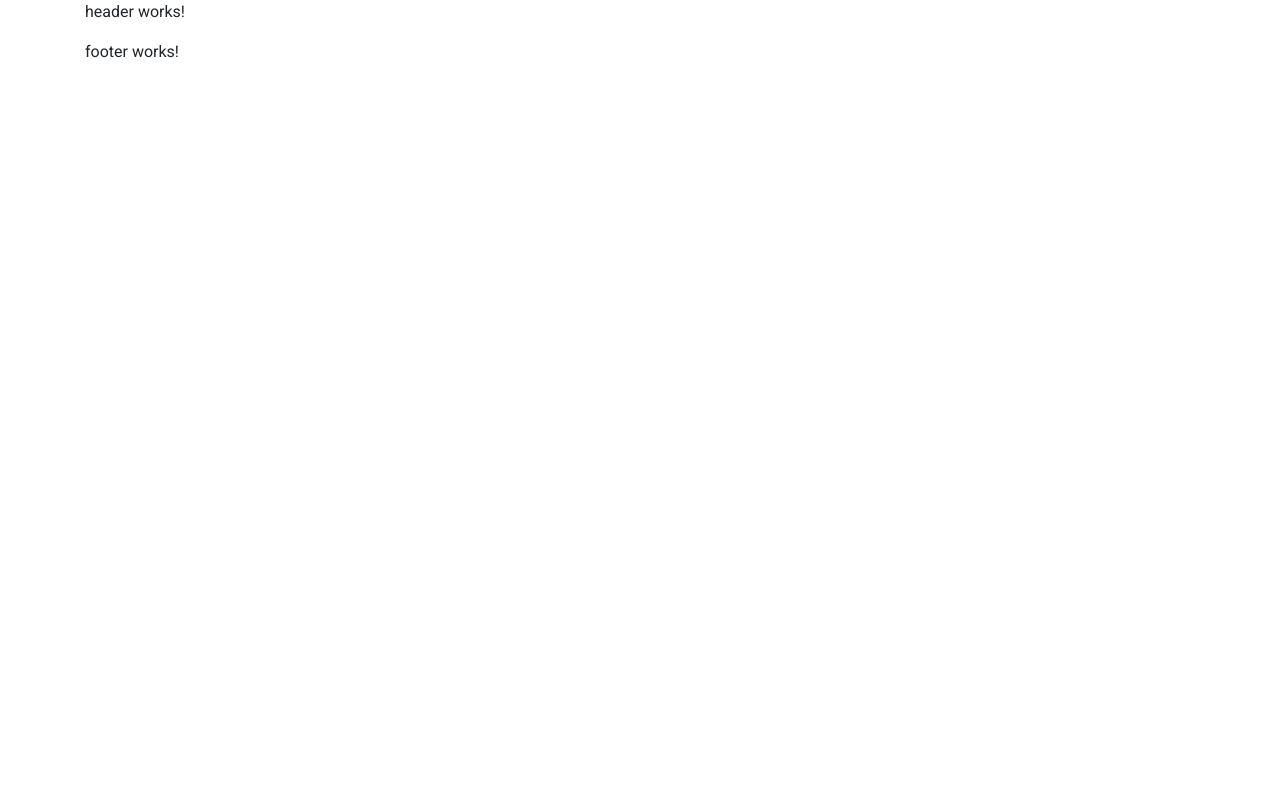
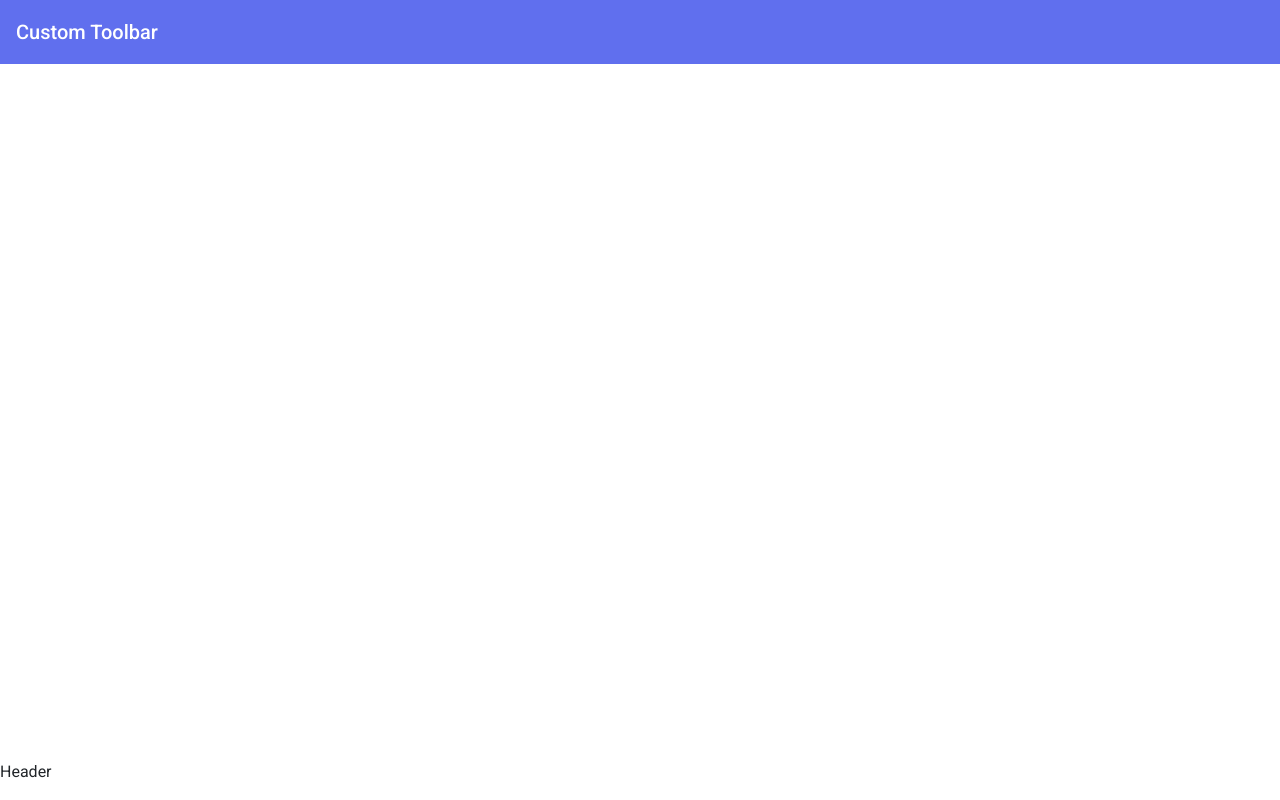
Before and after one commit to GrzegorzFryger/KindergartenSystem-client, an Angular app: page /auth in a window 1280 px wide. Built offline with nearby package versions, Linux system fonts and the light colour scheme.

Commit message:
Add login page

```diff
--- a/src/app/app.component.html
+++ b/src/app/app.component.html
@@ -1,17 +1,9 @@
-<div class="container root">
-  <div class="row header">
-    <div class="col">
-      <app-header></app-header>
-    </div>
-  </div>
-  <div class="row app-context">
-    <div class="col">
-      <router-outlet></router-outlet>
-    </div>
-  </div>
-  <div class="row footer">
-    <div class="col">
-      <app-footer></app-footer>
-    </div>
-  </div>
+<div class="container-fluid h-100 m-0 p-0">
+  <header class="" *ngIf="!isPublicPage()">
+    <app-header></app-header>
+  </header>
+  <router-outlet></router-outlet>
 </div>
+<footer class="footer" *ngIf="!isPublicPage()">
+  <app-footer></app-footer>
+</footer>
--- a/src/app/app.component.scss
+++ b/src/app/app.component.scss
@@ -0,0 +1,5 @@
+.footer {
+  position: absolute;
+  bottom: 0;
+  width: 100%;
+}
--- a/src/app/app.component.ts
+++ b/src/app/app.component.ts
@@ -1,4 +1,5 @@
-import { Component } from '@angular/core';
+import {Component} from '@angular/core';
+import {Router} from '@angular/router';
 
 @Component({
   selector: 'app-root',
@@ -6,5 +7,13 @@ import { Component } from '@angular/core';
   styleUrls: ['./app.component.scss']
 })
 export class AppComponent {
+  readonly regex = new RegExp(/\/auth\/.*/);
   title = 'KindergartenSystem';
+
+  constructor(private router: Router) {
+  }
+
+  public isPublicPage(): boolean {
+      return this.regex.test(this.router.url);
+  }
 }
--- a/src/app/layout/footer/footer.component.html
+++ b/src/app/layout/footer/footer.component.html
@@ -1 +1,3 @@
-<p>footer works!</p>
+<div class="container-fluid m-0 p-0">
+  <p>Header</p>
+</div>
--- a/src/app/layout/header/header.component.html
+++ b/src/app/layout/header/header.component.html
@@ -1 +1,7 @@
-<p>header works!</p>
+<div class="container-fluid m-0 p-0">
+  <mat-toolbar color="primary" class="header">
+    <mat-toolbar-row>
+      <span>Custom Toolbar</span>
+    </mat-toolbar-row>
+  </mat-toolbar>
+</div>
--- a/src/app/layout/header/header.component.scss
+++ b/src/app/layout/header/header.component.scss
@@ -0,0 +1,4 @@
+.mat-toolbar.mat-primary {
+  background: #606FEE;
+  color: #fff;
+}
--- a/src/app/modules/auth/page/login/login.component.html
+++ b/src/app/modules/auth/page/login/login.component.html
@@ -1 +1,40 @@
-<p>login works!</p>
+<!--<div class="container-fluid h-100 px-0">-->
+  <div class="row justify-content-center align-items-center background-image mx-0">
+    <div class="col-auto">
+      <mat-card class="mat-elevation-z16">
+        <div class="row justify-content-center align-items-center">
+          <mat-card-title>Zaloguj się do aplikacji</mat-card-title>
+        </div>
+        <mat-card-content>
+          <div class="row justify-content-center align-items-center">
+            <form [formGroup]="loginFrom" (ngSubmit)="onSubmit()" >
+              <p>
+                <mat-form-field appearance="standard"  >
+                  <mat-label>Email</mat-label>
+                  <label>
+                    <input matInput placeholder="email" formControlName="email" >
+                  </label>
+                  <mat-error *ngIf="hasError('email', 'required')">Email jest wymagany</mat-error>
+                  <mat-error *ngIf="hasError('email', 'email')">Wpisz popawny email</mat-error>
+                </mat-form-field>
+              </p>
+              <p>
+                <mat-form-field appearance="standard"  >
+                  <mat-label>Hasło</mat-label>
+                  <label>
+                    <input matInput placeholder="password" formControlName="password" >
+                  </label>
+                  <mat-error *ngIf="hasError('password', 'required')">Hasło jest wymagane</mat-error>
+                </mat-form-field>
+              </p>
+              <div class="row justify-content-center align-items-center button">
+                <button mat-raised-button color="primary" >Zaloguj się</button>
+              </div>
+            </form>
+          </div>
+        </mat-card-content>
+      </mat-card>
+
+    </div>
+  </div>
+<!--</div>-->
--- a/src/app/modules/auth/page/login/login.component.scss
+++ b/src/app/modules/auth/page/login/login.component.scss
@@ -0,0 +1,13 @@
+.background-image {
+  height: 100%;
+  width: 100%;
+  background-image: url('../../../../../assets/images/login.png');
+  background-position: center;
+  background-repeat: no-repeat;
+  background-size: cover;
+}
+
+.mat-card {
+  min-width: 300px;
+
+}
--- a/src/app/modules/auth/page/login/login.component.ts
+++ b/src/app/modules/auth/page/login/login.component.ts
@@ -1,4 +1,5 @@
-import { Component, OnInit } from '@angular/core';
+import {Component, OnInit} from '@angular/core';
+import {FormBuilder, FormGroup, Validators} from '@angular/forms';
 
 @Component({
   selector: 'app-login',
@@ -6,10 +7,24 @@ import { Component, OnInit } from '@angular/core';
   styleUrls: ['./login.component.scss']
 })
 export class LoginComponent implements OnInit {
+  loginFrom: FormGroup;
 
-  constructor() { }
+  constructor(private fb: FormBuilder) {
+    this.loginFrom = fb.group({
+      email: ['', [Validators.required, Validators.email]],
+      password: ['', [Validators.required]]
+    });
+  }
+
+  public hasError = (controlName: string, errorName: string) => {
+    return this.loginFrom.controls[controlName].hasError(errorName);
+  }
 
   ngOnInit(): void {
   }
 
+  onSubmit() {
+
+  }
+
 }
--- a/src/styles.scss
+++ b/src/styles.scss
@@ -7,7 +7,9 @@
 @import "~bootstrap/scss/mixins";
 @import "~bootstrap/scss/reboot";
 @import "~bootstrap/scss/grid";
+@import "~bootstrap/scss/bootstrap-grid";
+@import "~bootstrap/scss/utilities";
 @import "reset";
 
-html, body { height: 100%;  }
-body {width: 100%; margin: 0; font-family: Roboto, "Helvetica Neue", sans-serif; }
+html{ height: 100%; }
+body  { height: 100%; width: 100%; margin: 0; font-family: Roboto, "Helvetica Neue", sans-serif; }
```
Also changed, not shown: src/app/app.module.ts (+5 -2 lines), src/app/modules/auth/auth.module.ts (+25 -6 lines), src/assets/images/login.png (added).
